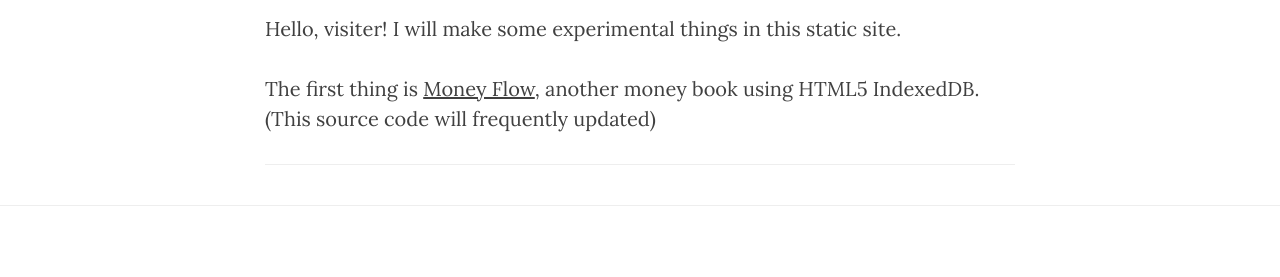
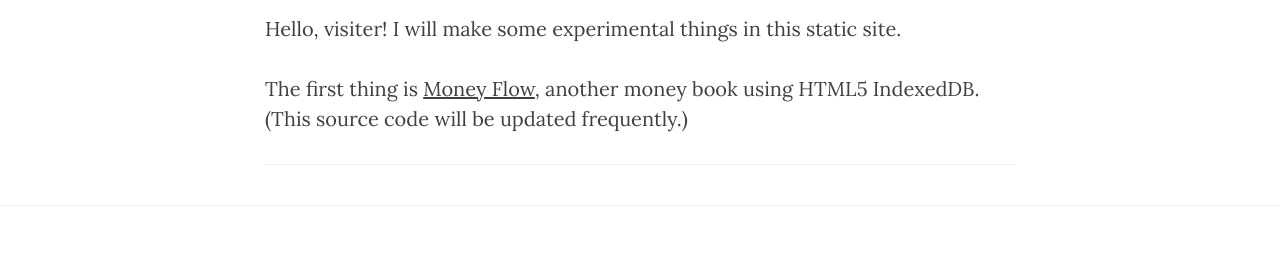
Before and after one commit to hooonko/hooonko.github.io, a Jekyll site: the page built from _posts/2014-09-24-man-must-explore.markdown, in a window 1280 px wide. Shown: the part 602-879 px from the top of the page. Built offline with Jekyll 4.4.1, drawn with Linux system fonts in a browser that asks for light colours; nearby versions of some CDN libraries.

Commit message:
Change some word

```diff
--- a/_posts/2014-09-24-man-must-explore.markdown
+++ b/_posts/2014-09-24-man-must-explore.markdown
@@ -9,4 +9,4 @@ header-img: "img/post-bg-06.jpg"
 
 <p>Hello, visiter! I will make some experimental things in this static site.</p>
 
-<p>The first thing is <a href="/lab/moneyflow">Money Flow</a>, another money book using HTML5 IndexedDB. (This source code will frequently updated)</p>
+<p>The first thing is <a href="/lab/moneyflow">Money Flow</a>, another money book using HTML5 IndexedDB. (This source code will be updated frequently.)</p>
```
